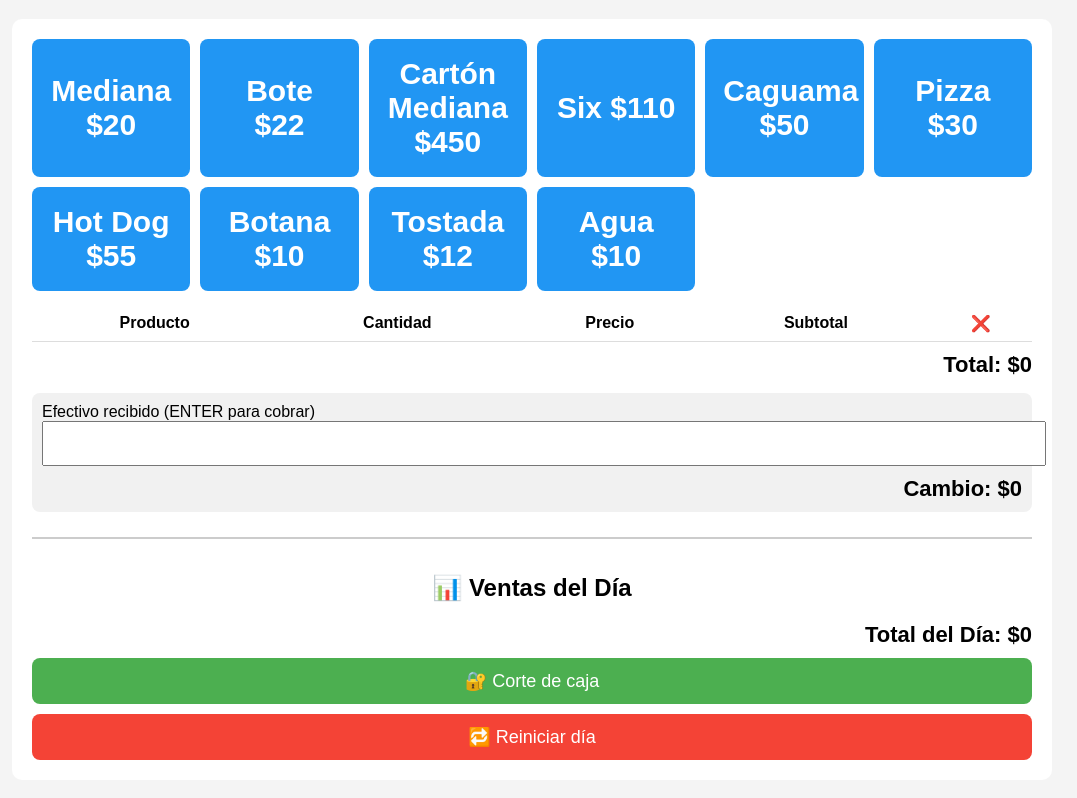
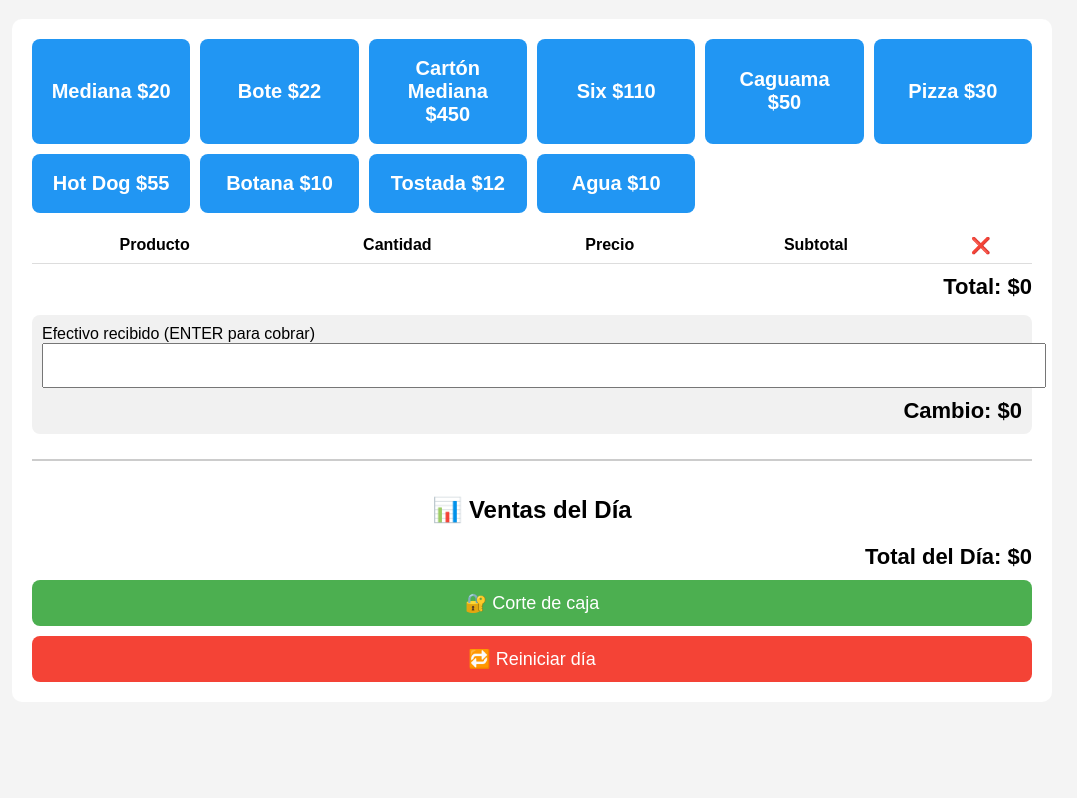
Before and after one commit to pascualnambod-hub/ventas, a plain HTML site: page index.html in a window 1280 px wide. Shown: the part 90-888 px from the top of the page, without its empty margins (108-1185 px from the left). After the commit the page ends 820 px from the top, so only its background shows below. Drawn offline with Linux system fonts and the light colour scheme.

Commit message:
Change font size from 30px to 20px in index.html

```diff
--- a/index.html
+++ b/index.html
@@ -17,7 +17,7 @@ h1,h2{text-align:center}
   background: #2196f3;
   color: white;
   cursor: pointer;
-  font-size: 30px;      /* 👈 tamaño de letra */
+  font-size: 20px;      /* 👈 tamaño de letra */
   font-weight: bold;    /* 👈 opcional */
 }
 table{width:100%;margin-top:15px;border-collapse:collapse}
```
